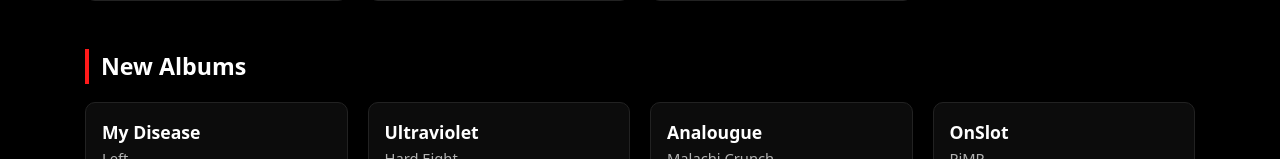
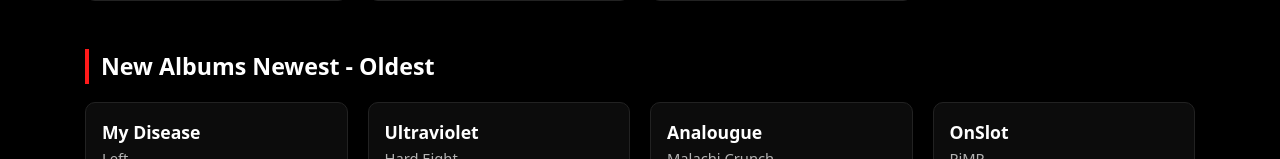
Before and after one commit to VaporizedWaffle/nu-mp3, a plain HTML site: page public/index.html in a window 1280 px wide. Shown: the part 756-915 px from the top of the page. Drawn offline with Linux system fonts and the light colour scheme.

Commit message:
Update index.html
added Newest - Oldest in New Albums

```diff
--- a/public/index.html
+++ b/public/index.html
@@ -210,7 +210,7 @@
       </section>
 
       <section>
-        <h2 class="section-title">New Albums</h2>
+        <h2 class="section-title">New Albums Newest - Oldest</h2>
         <div id="newAlbumsGrid" class="grid"></div>
       </section>
     </div>
```
